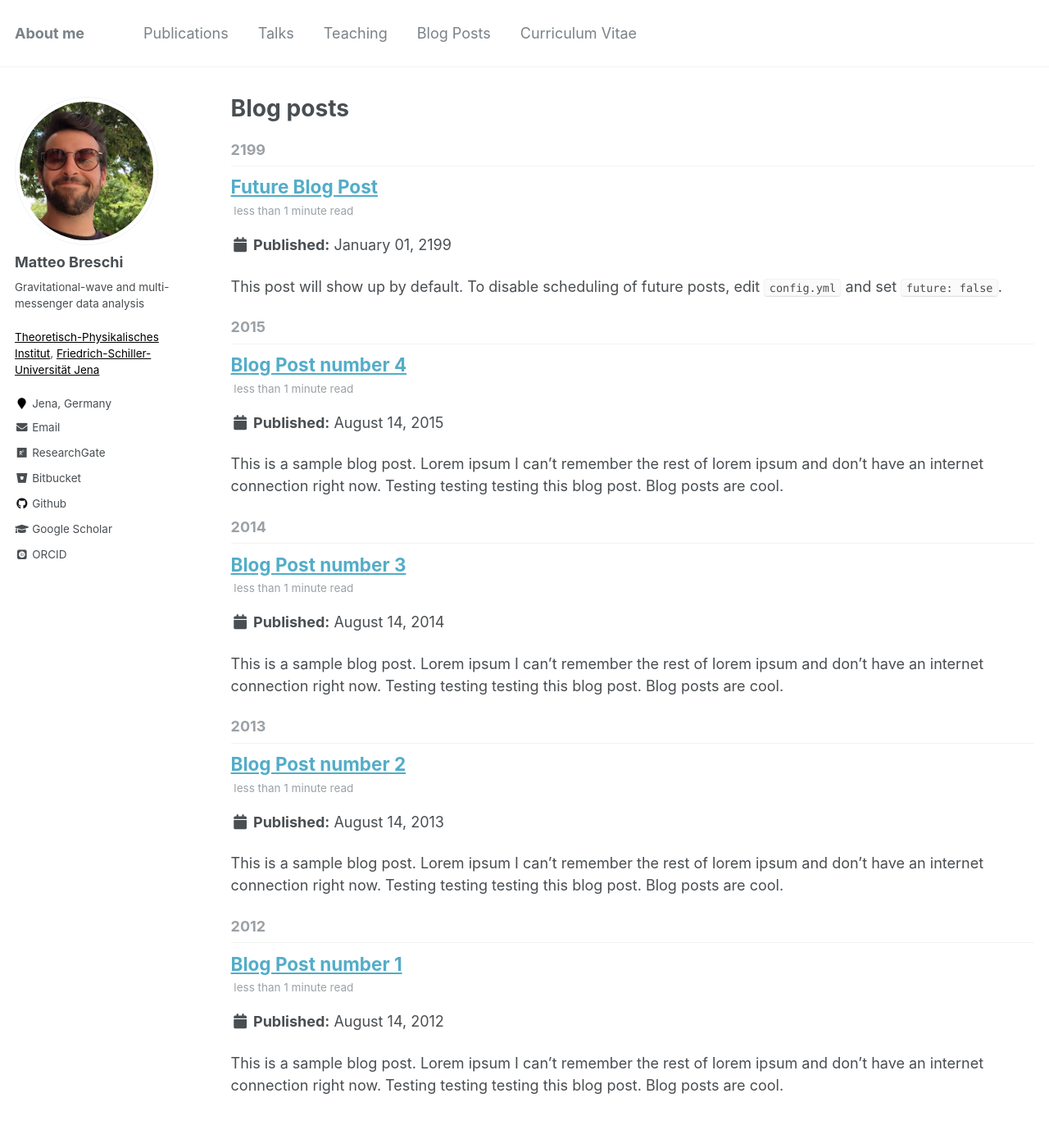
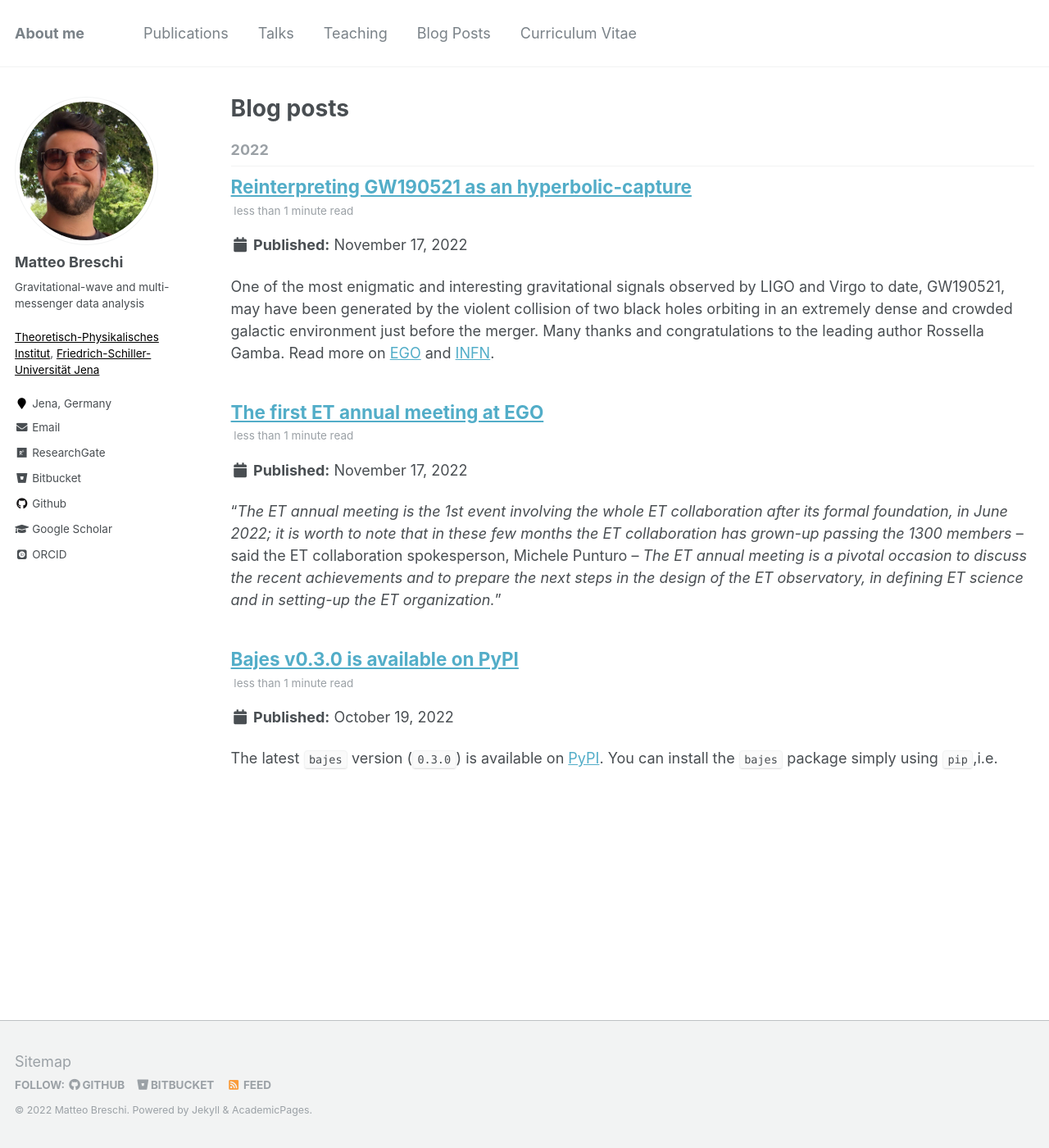
Before and after one commit to matteobreschi/matteobreschi.github.io, a Jekyll site: the page built from _pages/year-archive.html, in a window 1280 px wide and 1400 px high. Shown: the whole window at 82% size. Built offline with Jekyll 4.4.1, drawn with Linux system fonts in a browser that asks for light colours; some web fonts are replaced.

Commit message:
fix posts

```diff
--- a/_pages/cv.md
+++ b/_pages/cv.md
@@ -23,7 +23,7 @@ Education
 
 Research
 ======
-* 2017: I joined the Virgo experiment in the European Gravitational Observatory (EGO)
+* 2017: I joined Virgo and the European Gravitational Observatory (EGO)
 * Summer 2018: Scholarship for INFN–NSF/LIGO Exchange Summer School at Rochester Institute of Technology (RIT), Rochester, NY, USA
     * Mentor: Prof. R. O'Shaughnessy
 * 2023: Postdoctoral fellowship in high-performance computing for astrophysics at Scuola Internazionale Superiore di Studi Avanzati (SISSA), Trieste, Italy
--- a/_posts/2012-08-14-blog-post-1.md
+++ /dev/null
@@ -1,20 +0,0 @@
----
-title: 'Blog Post number 1'
-date: 2012-08-14
-permalink: /posts/2012/08/blog-post-1/
-tags:
-  - cool posts
-  - category1
-  - category2
----
-
-This is a sample blog post. Lorem ipsum I can't remember the rest of lorem ipsum and don't have an internet connection right now. Testing testing testing this blog post. Blog posts are cool.
-
-Headings are cool
-======
-
-You can have many headings
-======
-
-Aren't headings cool?
-------
--- a/_posts/2013-08-14-blog-post-2.md
+++ /dev/null
@@ -1,20 +0,0 @@
----
-title: 'Blog Post number 2'
-date: 2013-08-14
-permalink: /posts/2013/08/blog-post-2/
-tags:
-  - cool posts
-  - category1
-  - category2
----
-
-This is a sample blog post. Lorem ipsum I can't remember the rest of lorem ipsum and don't have an internet connection right now. Testing testing testing this blog post. Blog posts are cool.
-
-Headings are cool
-======
-
-You can have many headings
-======
-
-Aren't headings cool?
-------
--- a/_posts/2014-08-14-blog-post-3.md
+++ /dev/null
@@ -1,20 +0,0 @@
----
-title: 'Blog Post number 3'
-date: 2014-08-14
-permalink: /posts/2014/08/blog-post-3/
-tags:
-  - cool posts
-  - category1
-  - category2
----
-
-This is a sample blog post. Lorem ipsum I can't remember the rest of lorem ipsum and don't have an internet connection right now. Testing testing testing this blog post. Blog posts are cool.
-
-Headings are cool
-======
-
-You can have many headings
-======
-
-Aren't headings cool?
-------
--- /dev/null
+++ b/_posts/2022-10-19-blog-bajes.md
@@ -0,0 +1,21 @@
+---
+title: 'Bajes v0.3.0 is available on PyPI'
+date: 2022-10-19
+permalink: /posts/2022/10/19-blog-bajes/
+tags:
+  - Software
+  - Bayesian-inference
+  - Gravitational-wave
+  - Multi-messenger
+---
+
+The latest `bajes` version (`0.3.0`) is available on [PyPI](https://pypi.org/project/bajes/).
+You can install the `bajes` package simply using `pip`,i.e.
+
+    pip install bajes
+
+Alternatively, you can fork the source code from the GitHub [repository](https://github.com/matteobreschi/bajes).
+The new version includes a built-in interface with [JenpyROQ](https://github.com/GCArullo/JenpyROQ) approximation,
+in order to speed-up likelihood evaluations.
+
+![Figure](/images/posts/blog-bajes.png)
--- /dev/null
+++ b/_posts/2022-11-16-blog-et.md
@@ -0,0 +1,15 @@
+---
+title: 'The first ET annual meeting at EGO'
+date: 2022-11-17
+permalink: /posts/2022/11/16-blog-et/
+tags:
+  - Event
+  - Einstein-telescope
+  - Gravitational-wave
+---
+
+“*The ET annual meeting is the 1st event involving the whole ET collaboration after its formal foundation, in June 2022; it is worth to note that in these few months the ET collaboration has grown-up passing the 1300 members* – said the ET collaboration spokesperson, Michele Punturo – *The ET annual meeting is a pivotal occasion to discuss the recent achievements and to prepare the next steps in the design of the ET observatory, in defining ET science and in setting-up the ET organization.*”
+
+Read more on [EGO](https://www.ego-gw.it/blog/2022/11/16/the-first-et-annual-meeting-at-ego/?fbclid=IwAR0HskBqco-K7xy1xF4QY1RLUw3Mffarqh6nyyuUZqtgvvNZEaTXx8XrgR4).
+
+![Figure](/images/posts/2022-11-16-blog-et.png)
--- /dev/null
+++ b/_posts/2022-11-17-blog-nature.md
@@ -0,0 +1,14 @@
+---
+title: 'Reinterpreting GW190521 as an hyperbolic-capture'
+date: 2022-11-17
+permalink: /posts/2022/11/17-blog-nature/
+tags:
+  - GW190521
+  - Gravitational-wave
+  - Hyperbolic-capture
+---
+
+One of the most enigmatic and interesting gravitational signals observed by LIGO and Virgo to date, GW190521, may have been generated by the violent collision of two black holes orbiting  in an extremely dense and crowded galactic environment just before the merger. Many thanks and congratulations to the leading author Rossella Gamba.
+Read more on [EGO](https://www.ego-gw.it/blog/2022/11/17/new-paper-on-nature-astronomy-by-virgo-researchers-reinterprets-gw190521/?fbclid=IwAR0Pc-G5-kLs9QDMCs7X0u1ORguCduY8YVrITruBkFDfG8ITtto5iMQJ_YY) and [INFN](https://home.infn.it/it/comunicati-stampa/5360-l-eccentricita-dell-orbita-dei-buchi-neri-come-possibile-causa-di-segnali-gravitazionali-anomali?fbclid=IwAR1nUnGCbJNMvKxnk2goVElfmy4Pol9I5dxg_A9ZvCX0dSUr7A0sDThZuX0).
+
+![Figure](/images/posts/2022-11-17-blog-nature.png)
--- a/_posts/2199-01-01-future-post.md
+++ /dev/null
@@ -1,11 +0,0 @@
----
-title: 'Future Blog Post'
-date: 2199-01-01
-permalink: /posts/2012/08/blog-post-4/
-tags:
-  - cool posts
-  - category1
-  - category2
----
-
-This post will show up by default. To disable scheduling of future posts, edit `config.yml` and set `future: false`.
```
Also changed, not shown: _posts/2015-08-14-blog-post-4.md (deleted, +0 -20 lines), _teaching/2019-2022-tutorial-gw.md (+1 -2 lines), images/posts/2022-11-17-blog-nature.png (added), images/posts/blog-bajes.png (added).
